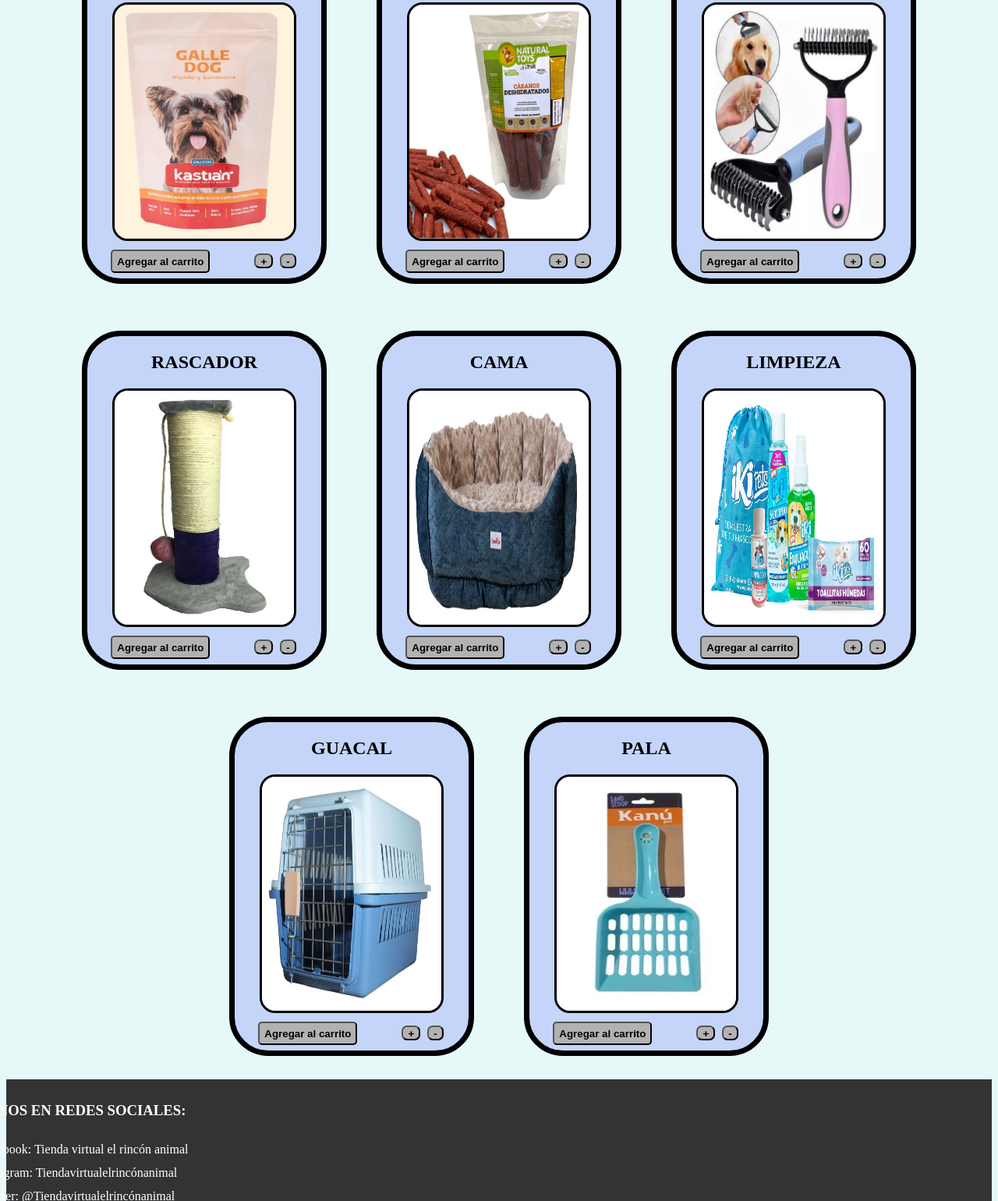
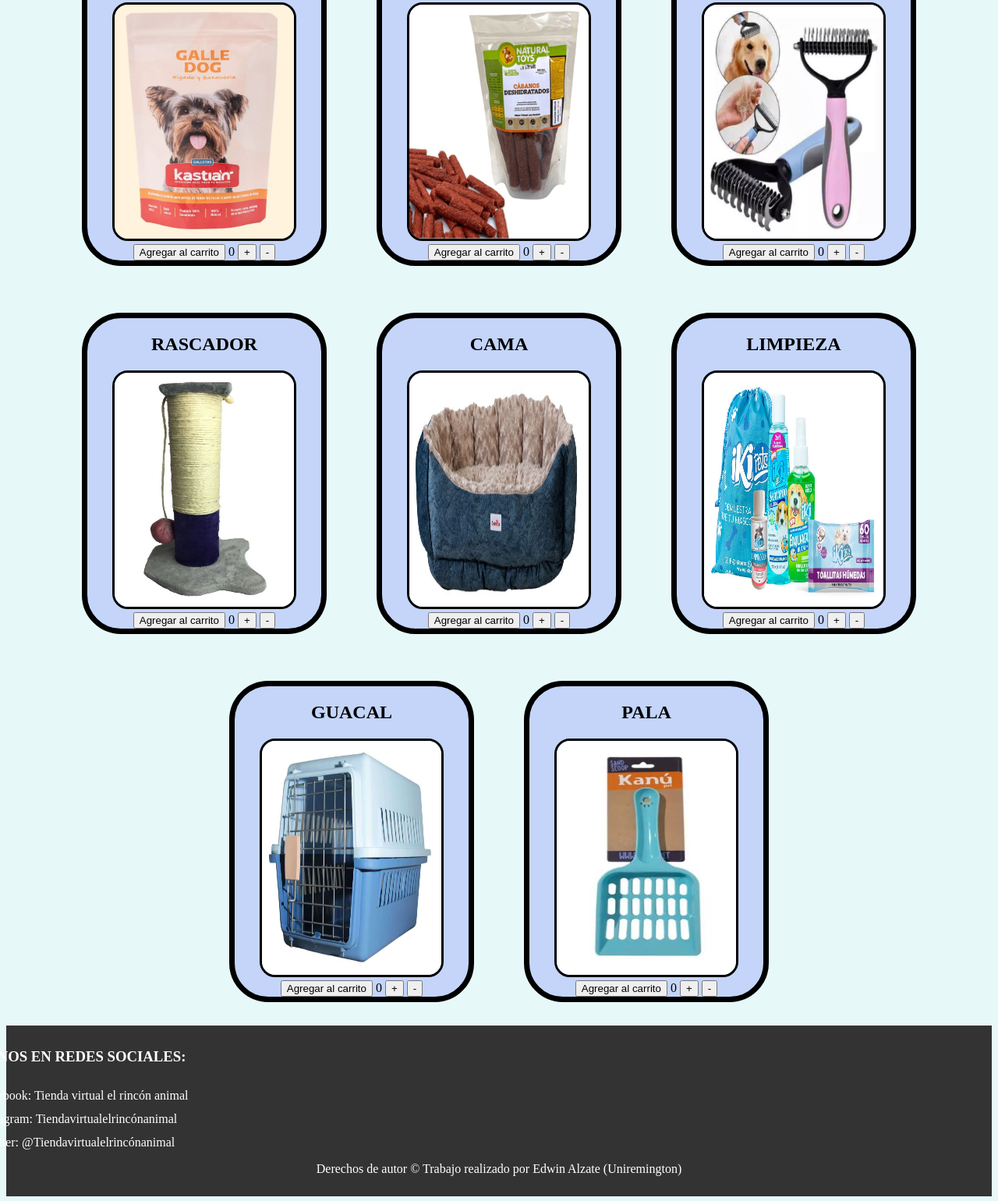
Before and after one commit to StudyEdwinA994/Tarea_Interfaces_De_Usuario, a plain HTML site: page index.html in a window 1280 px wide. Shown: the part 531-2071 px from the top of the page at 78% size. Drawn offline with Linux system fonts and the light colour scheme.

Commit message:
Commit con botones

```diff
--- a/index.html
+++ b/index.html
@@ -10,7 +10,7 @@
     <header>
       <nav>
         <ul>
-          <li><a href="#">Inicio</a></li>
+          <li><a href="http://127.0.0.1:5500/index.html">Inicio</a></li>
           <li><a href="#">Misión</a></li>
           <li><a href="#">Visión</a></li>
           <li><a href="#">Servicios</a></li>
@@ -57,66 +57,77 @@
 
         <div id="divNombre">
           <h2>GALLEDOG</h2>
-            <img src="assets/1. galledog.jpg" alt="imagenGalledog">
-        <button class="buttonCarrito">Agregar al carrito</button>
-        <button class="buttonSuma">+</button>
-        <button class="buttonResta">-</button>
+          <img src="assets/1. galledog.jpg" alt="imagenGalledog">
+        <button onclick="calcularTotal('producto1')">Agregar al carrito</button>
+        <span id="producto1" class="quanttity">0</span>
+        <button onclick="incrementar('producto1')" >+</button>
+        <button onclick="decrementar('producto1')" >-</button>
         </div>
+
 
         <div id="divNombre">
           <h2>BARQUILLO</h2>
           <img src="assets/2. barquillo.jpg" alt="imagenBarquillo">
-        <button class="buttonCarrito">Agregar al carrito</button>
-        <button class="buttonSuma">+</button>
-        <button class="buttonResta">-</button>
+          <button onclick="calcularTotal('producto2')">Agregar al carrito</button>
+          <span id="producto2" class="quanttity">0</span>
+          <button onclick="incrementar('producto2')" >+</button>
+          <button onclick="decrementar('producto2')" >-</button>
         </div>
 
         <div id="divNombre">
           <h2>PEINE</h2>
           <img src="assets/3. peine.jpg" alt="imagenPeine">
-        <button class="buttonCarrito">Agregar al carrito</button>
-        <button class="buttonSuma">+</button>
-        <button class="buttonResta">-</button>
+          <button onclick="calcularTotal('producto3')">Agregar al carrito</button>
+          <span id="producto3" class="quanttity">0</span>
+          <button onclick="incrementar('producto3')" >+</button>
+          <button onclick="decrementar('producto3')" >-</button>
         </div>
+
 
         <div id="divNombre">
           <h2>RASCADOR</h2>
           <img src="assets/4. rascador.jpg" alt="imagenRascador">
-        <button class="buttonCarrito">Agregar al carrito</button>
-        <button class="buttonSuma">+</button>
-        <button class="buttonResta">-</button>
+          <button onclick="calcularTotal('producto4')">Agregar al carrito</button>
+          <span id="producto4" class="quanttity">0</span>
+          <button onclick="incrementar('producto4')" >+</button>
+          <button onclick="decrementar('producto4')" >-</button>
         </div>
+
 
         <div id="divNombre">
           <h2>CAMA</h2>
           <img src="assets/5. cama.jpg" alt="imagenCama">
-        <button class="buttonCarrito">Agregar al carrito</button>
-        <button class="buttonSuma">+</button>
-        <button class="buttonResta">-</button>
+          <button onclick="calcularTotal('producto5')">Agregar al carrito</button>
+          <span id="producto5" class="quanttity">0</span>
+          <button onclick="incrementar('producto5')" >+</button>
+          <button onclick="decrementar('producto5')" >-</button>
         </div>
 
         <div id="divNombre">
           <h2>LIMPIEZA</h2>
           <img src="assets/6. limpieza.jpg" alt="imagenLimpieza">
-        <button class="buttonCarrito">Agregar al carrito</button>
-        <button class="buttonSuma">+</button>
-        <button class="buttonResta">-</button>
+          <button onclick="calcularTotal('producto6')">Agregar al carrito</button>
+          <span id="producto6" class="quanttity">0</span>
+          <button onclick="incrementar('producto6')" >+</button>
+          <button onclick="decrementar('producto6')" >-</button>
         </div>
 
         <div id="divNombre">
           <h2>GUACAL</h2>
           <img src="assets/7. guacal.jpg" alt="imagenGuacal">
-        <button class="buttonCarrito">Agregar al carrito</button>
-        <button class="buttonSuma">+</button>
-        <button class="buttonResta">-</button>
+          <button onclick="calcularTotal('producto7')">Agregar al carrito</button>
+          <span id="producto7" class="quanttity">0</span>
+          <button onclick="incrementar('producto7')" >+</button>
+          <button onclick="decrementar('producto7')" >-</button>
         </div>
 
         <div id="divNombre">
           <h2>PALA</h2>
           <img src="assets/8. pala.jpg" alt="imagenPala">
-        <button class="buttonCarrito">Agregar al carrito</button>
-        <button class="buttonSuma">+</button>
-        <button class="buttonResta">-</button>
+          <button onclick="calcularTotal('producto8')">Agregar al carrito</button>
+          <span id="producto8" class="quanttity">0</span>
+          <button onclick="incrementar('producto8')" >+</button>
+          <button onclick="decrementar('producto8')" >-</button>
         </div>
     </main>
 
@@ -139,5 +150,7 @@
       </div>
     </footer>
 
+    <script src="index.js"></script>
+
   </body>
 </html>
--- a/index.js
+++ b/index.js
@@ -1 +1,31 @@
---Hola JS
+// Valores iniciales
+var cantidades = [0, 0, 0, 0, 0, 0, 0, 0];
+var acumulado = 0;
+
+// Función para incrementar la cantidad
+function incrementar(id) {
+  var index = obtenerIndice(id);
+  cantidades[index]++;
+  actualizarCantidad(id);
+}
+
+// Función para decrementar la cantidad
+function decrementar(id) {
+  var index = obtenerIndice(id);
+  if (cantidades[index] > 1) {
+    cantidades[index]--;
+    actualizarCantidad(id);
+  }
+}
+
+// Función para actualizar el valor mostrado
+function actualizarCantidad(id) {
+  var index = obtenerIndice(id);
+  document.getElementById(id).innerHTML = cantidades[index];
+  actualizarAcumulado();
+}
+
+// Función para obtener el índice correspondiente al ID
+function obtenerIndice(id) {
+  return parseInt(id.replace("producto", "")) - 1;
+}
```
